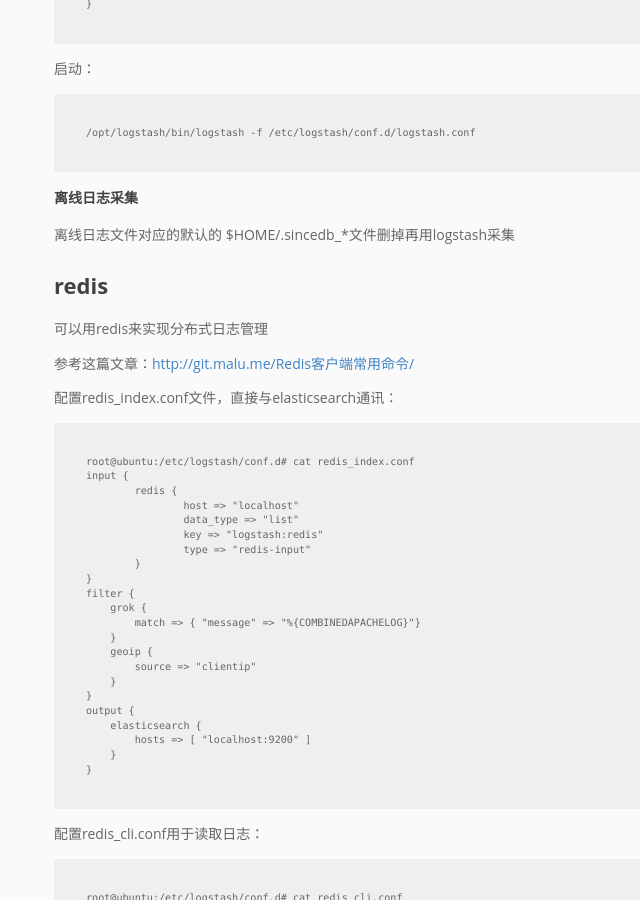
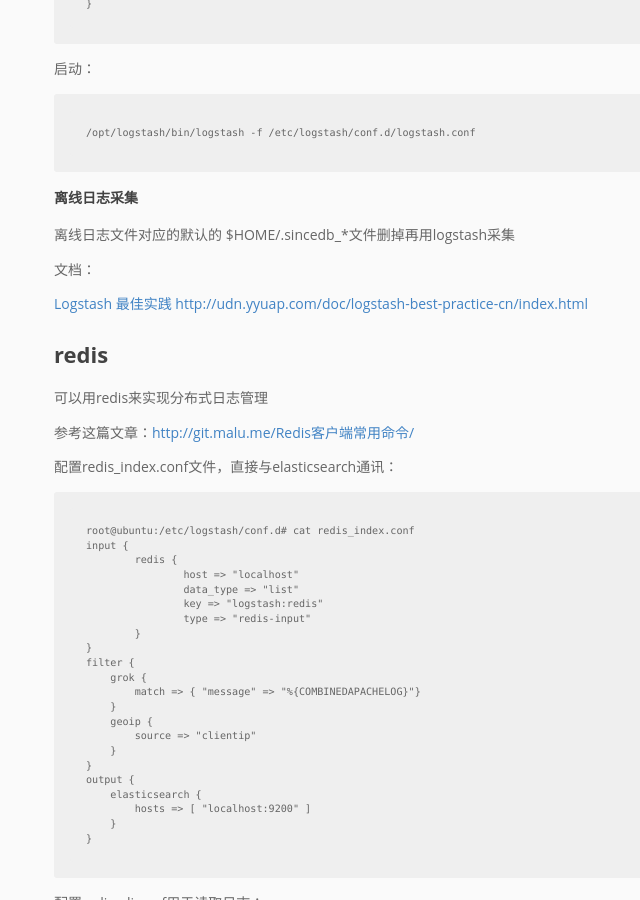
Before and after one commit to pingmalu/pingmalu.github.io, a Jekyll site: the page built from _posts/2016-07-07-构建ELK+Redis日志分析系统.md, in a window 1280 px wide and 900 px high, scrolled down 4236 px. Shown: the whole window, without its empty margins (146-786 px from the left). Built offline with Jekyll 4.4.1, drawn with Linux system fonts in a browser that asks for light colours; nearby versions of some CDN libraries.

Commit message:
'update'

```diff
--- a/_posts/2016-07-07-构建ELK+Redis日志分析系统.md
+++ b/_posts/2016-07-07-构建ELK+Redis日志分析系统.md
@@ -188,6 +188,10 @@ vim /etc/logstash/conf.d/logstash.conf
 
 离线日志文件对应的默认的 $HOME/.sincedb_*文件删掉再用logstash采集
 
+文档：
+
+[Logstash 最佳实践 http://udn.yyuap.com/doc/logstash-best-practice-cn/index.html](http://udn.yyuap.com/doc/logstash-best-practice-cn/index.html)
+
 # redis
 
 可以用redis来实现分布式日志管理
```
